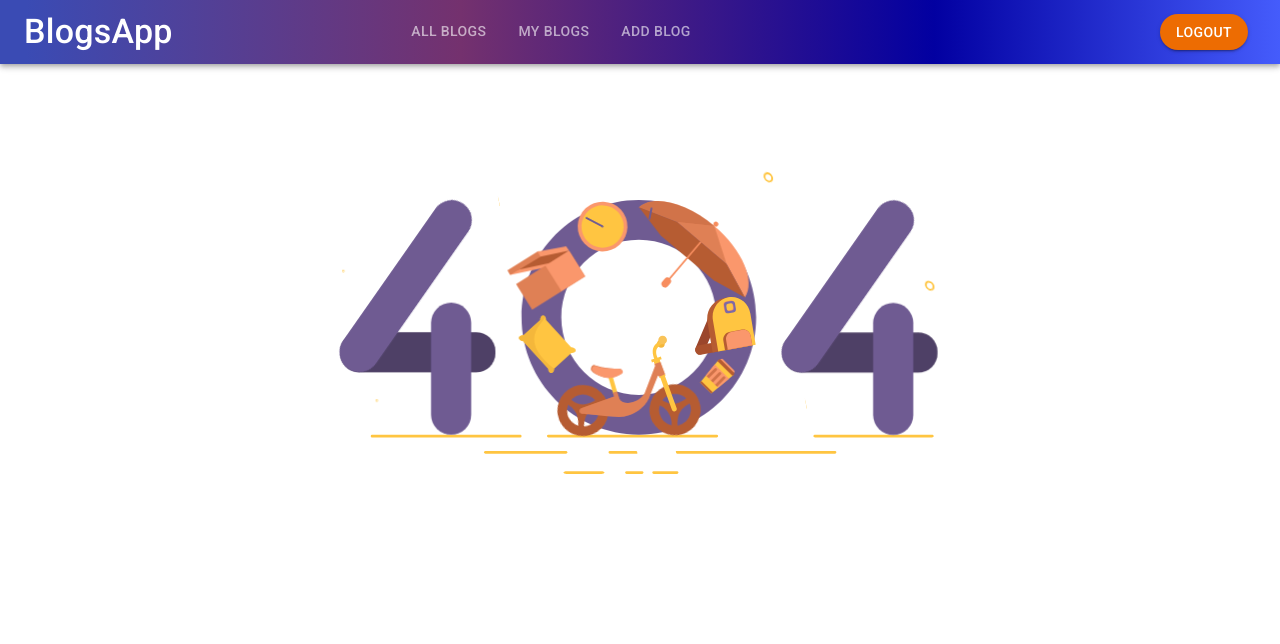
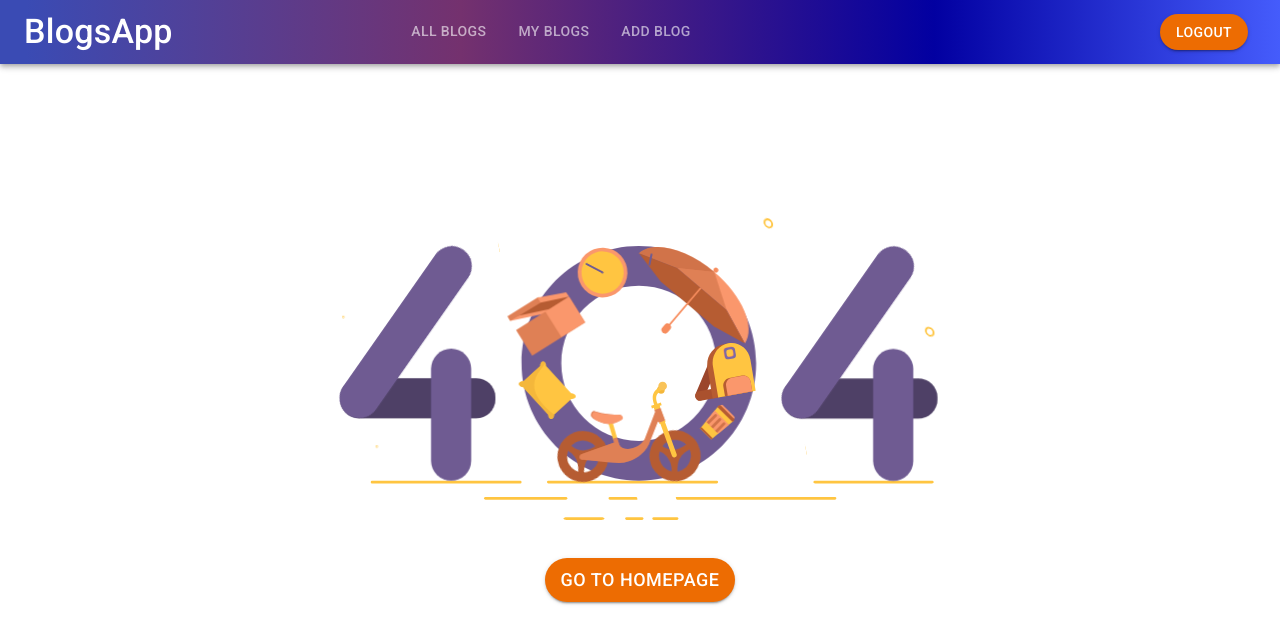
Before and after one commit to aryanda1/blog-frontend, a React (Vite) app: page / in a window 1280 px wide. Shown: the top 644 px of the page. Built offline with nearby package versions, Linux system fonts and the light colour scheme; sample sign-in values are in the browser's storage.

Commit message:
Added homepage return btn in error page.

```diff
--- a/src/components/Error404.jsx
+++ b/src/components/Error404.jsx
@@ -1,3 +1,5 @@
+import { Button } from "@mui/material";
+import { Link } from "react-router-dom";
 import styles from "./Error404.module.css";
 import React from "react";
 function Error() {
@@ -446,6 +448,15 @@ function Error() {
           />
         </g>
       </svg>
+      <Button
+        LinkComponent={Link}
+        to="/blogs"
+        variant="contained"
+        sx={{ margin: 1, borderRadius: 10, fontSize: "large" }}
+        color="warning"
+      >
+        Go to HomePage
+      </Button>
     </div>
   );
 }
--- a/src/components/Error404.module.css
+++ b/src/components/Error404.module.css
@@ -2,7 +2,10 @@
   display: flex;
   align-items: center;
   justify-content: center;
-  margin-block: clamp(2rem, 10vh, 7rem);
+  position: absolute;
+  inset: 0;
+  /* margin-block: clamp(2rem, 10vh, 7rem); */
+  flex-direction: column;
 }
 
 .svg {
```
